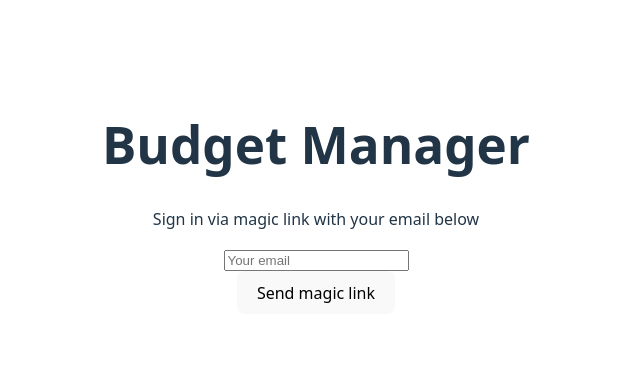
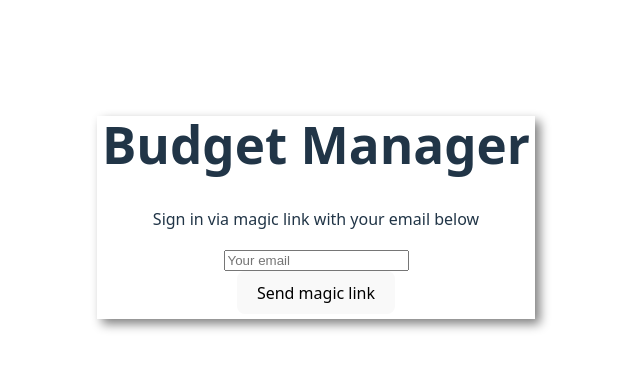
Before and after one commit to CelesteHackmann/BudgetManager, a React (Vite) app: page / in a window 1280 px wide. Shown: the top 370 px of the page, without its empty margins (324-964 px from the left). Built offline with nearby package versions, Linux system fonts and the light colour scheme; no server answers.

Commit message:
Add box shadow around login box

```diff
--- a/src/components/Auth.css
+++ b/src/components/Auth.css
@@ -0,0 +1,6 @@
+.authentication {
+    box-shadow: 5px 5px 10px gray;
+    padding-left: 5px;
+    padding-right: 5px;
+    padding-bottom: 5px;
+}
--- a/src/components/Auth.jsx
+++ b/src/components/Auth.jsx
@@ -1,5 +1,6 @@
 import { useState } from 'react'
 import { createClient } from '@supabase/supabase-js'
+import './Auth.css'
 
 const supabase = createClient(import.meta.env.VITE_SUPABASE_URL, import.meta.env.VITE_SUPABASE_ANON_KEY);
 
@@ -24,7 +25,7 @@ export default function Auth() {
 
     return (
         <div className="row flex flex-center">
-            <div className="col-6 form-widget">
+            <div className="col-6 form-widget authentication">
                 <h1 className="header">Budget Manager</h1>
                 <p className="description">Sign in via magic link with your email below</p>
                 <form className="form-widget" onSubmit={handleLogin}>
```
